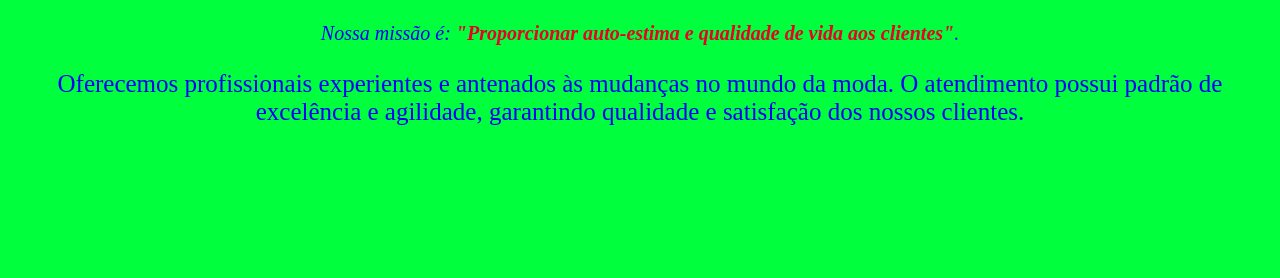
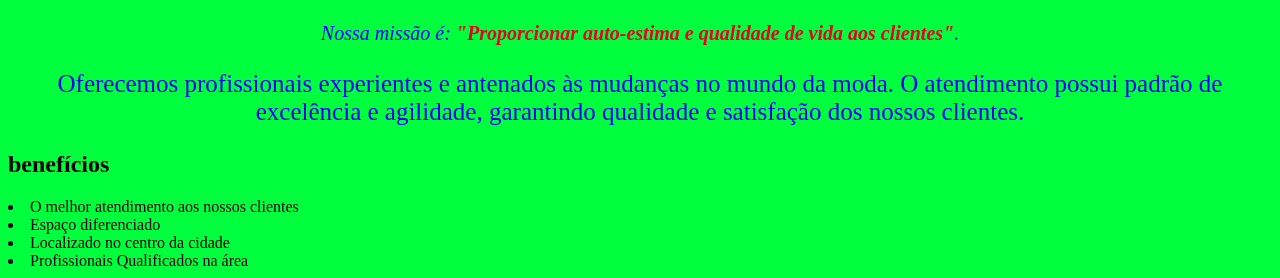
Before and after one commit to igormenezes2007/Carroesportivos22, a plain HTML site: page index.html in a window 1280 px wide. Shown: the part 572-850 px from the top of the page. Before the commit the page ends 800 px from the top, so only its background shows below. Drawn offline with Linux system fonts and the light colour scheme.

Commit message:
Add files via upload

```diff
--- a/index.html
+++ b/index.html
@@ -16,5 +16,14 @@
         <p style="font-size: 20px; text-align: center"><em>Nossa missão é: <strong>"Proporcionar auto-estima e qualidade de vida aos clientes"</strong>.</em></p>
 
         <p style="text-align: center">Oferecemos profissionais experientes e antenados às mudanças no mundo da moda. O atendimento possui padrão de excelência e agilidade, garantindo qualidade e satisfação dos nossos clientes.</p>
+
+        <h2>benefícios</h2>
+
+        <ui>
+            <li>O melhor atendimento aos nossos clientes</li>
+            <li>Espaço diferenciado</li>
+            <li>Localizado no centro da cidade</li>
+            <li>Profissionais Qualificados na área</li>
+        </ui>
     </body>
 </html>
```
